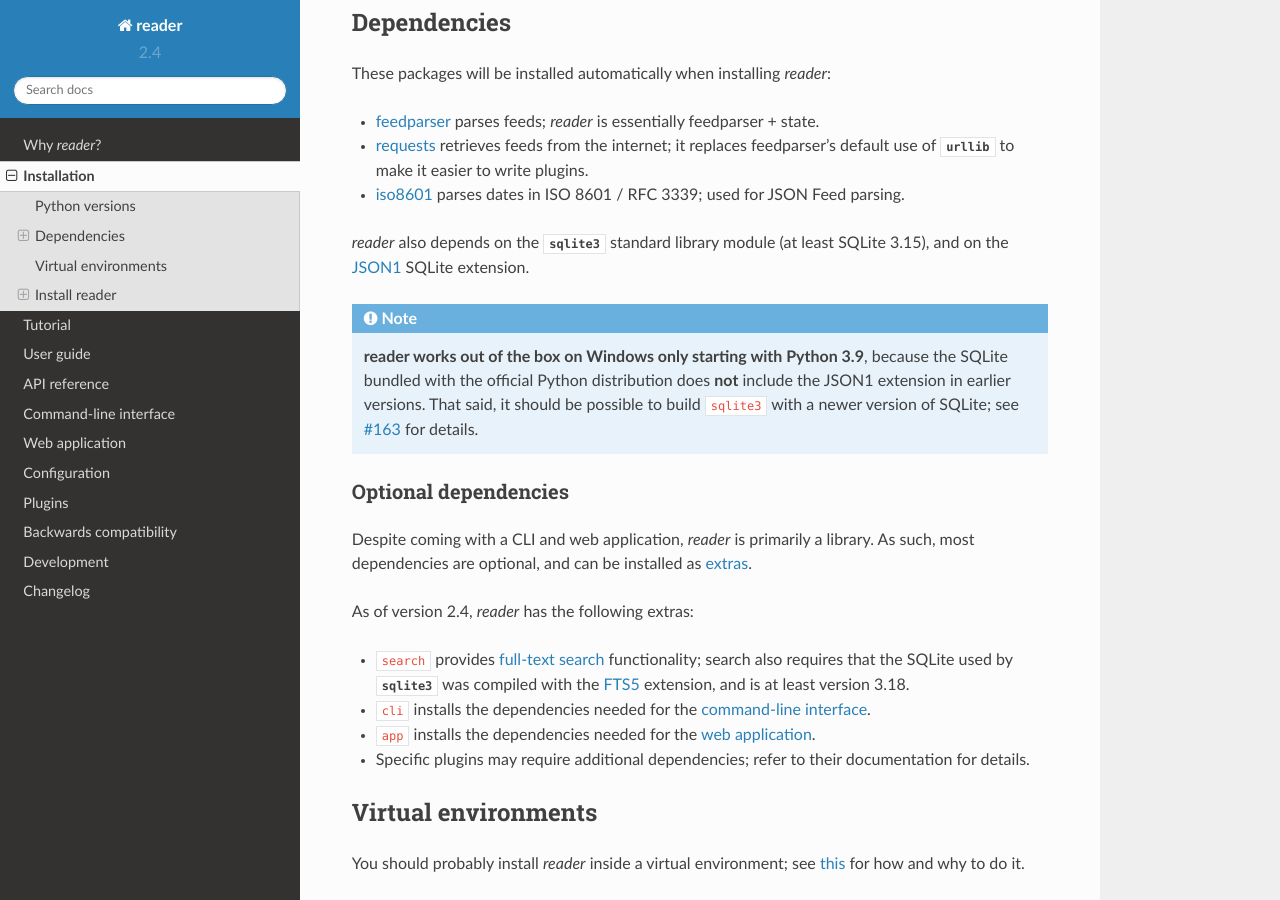
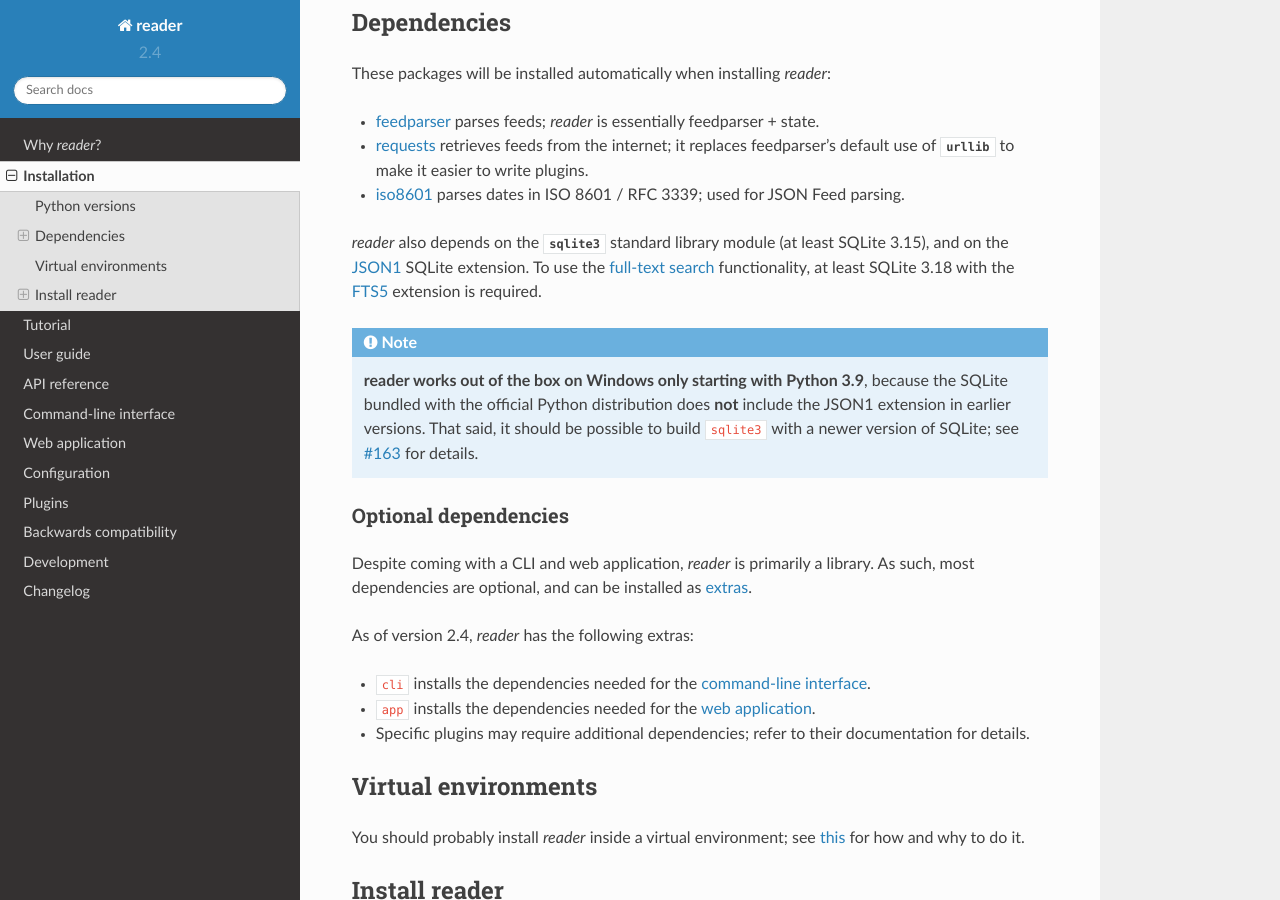
Before and after one commit to Alcides1123/reader, a Sphinx documentation site: the page built from docs/install.rst, in a window 1280 px wide and 900 px high, scrolled down 258 px. Built offline with Sphinx 7.4.7 and the Read the Docs theme 2.0.0, drawn with Linux system fonts in a browser that asks for light colours.

Commit message:
Always install search dependencies (reader[extra]).
For #252.

```diff
--- a/README.rst
+++ b/README.rst
@@ -85,7 +85,7 @@ Usage:
 
 .. code-block:: bash
 
-    $ pip install reader[search]
+    $ pip install reader
 
 .. code-block:: python
 
--- a/docs/dev.rst
+++ b/docs/dev.rst
@@ -56,7 +56,7 @@ Testing
 First, install the testing dependencies::
 
     ./run.sh install-dev    # or
-    pip install '.[search,cli,app,tests,dev,unstable-plugins]'
+    pip install '.[cli,app,tests,dev,unstable-plugins]'
 
 Run tests using the current Python interpreter::
 
--- a/docs/guide.rst
+++ b/docs/guide.rst
@@ -315,12 +315,6 @@ The time when a flag was last modified is recorded, and is available via
 
 Full-text search
 ----------------
-
-.. note::
-
-    The search functionality is optional, use the ``search`` extra to install
-    its :ref:`dependencies <Optional dependencies>`.
-
 
 *reader* supports full-text searches over the entries' content through the :meth:`~Reader.search_entries()` method.
 
--- a/docs/install.rst
+++ b/docs/install.rst
@@ -21,6 +21,8 @@ These packages will be installed automatically when installing *reader*:
 
 *reader* also depends on the :mod:`sqlite3` standard library module
 (at least SQLite 3.15), and on the `JSON1`_ SQLite extension.
+To use the :ref:`full-text search <fts>` functionality,
+at least SQLite 3.18 with the `FTS5`_ extension is required.
 
 .. note::
 
@@ -42,9 +44,6 @@ As such, most dependencies are optional, and can be installed as `extras`_.
 
 As of version |version|, *reader* has the following extras:
 
-* ``search`` provides :ref:`full-text search <fts>` functionality;
-  search also requires that the SQLite used by :mod:`sqlite3`
-  was compiled with the `FTS5`_ extension, and is at least version 3.18.
 * ``cli`` installs the dependencies needed for the
   :doc:`command-line interface <cli>`.
 * ``app`` installs the dependencies needed for the
--- a/setup.cfg
+++ b/setup.cfg
@@ -50,6 +50,8 @@ install_requires =
     requests>=2.18
     # for JSON Feed date parsing
     iso8601
+    # search
+    beautifulsoup4>=4.5
 
 [options.packages.find]
 where = src
@@ -59,7 +61,7 @@ where = src
 # STABLE
 
 search =
-    beautifulsoup4>=4.5
+    # empty since 2.4, kept to avoid breaking dependents
 
 # UNSTABLE
 
```
Also changed, not shown: 3 other files.
